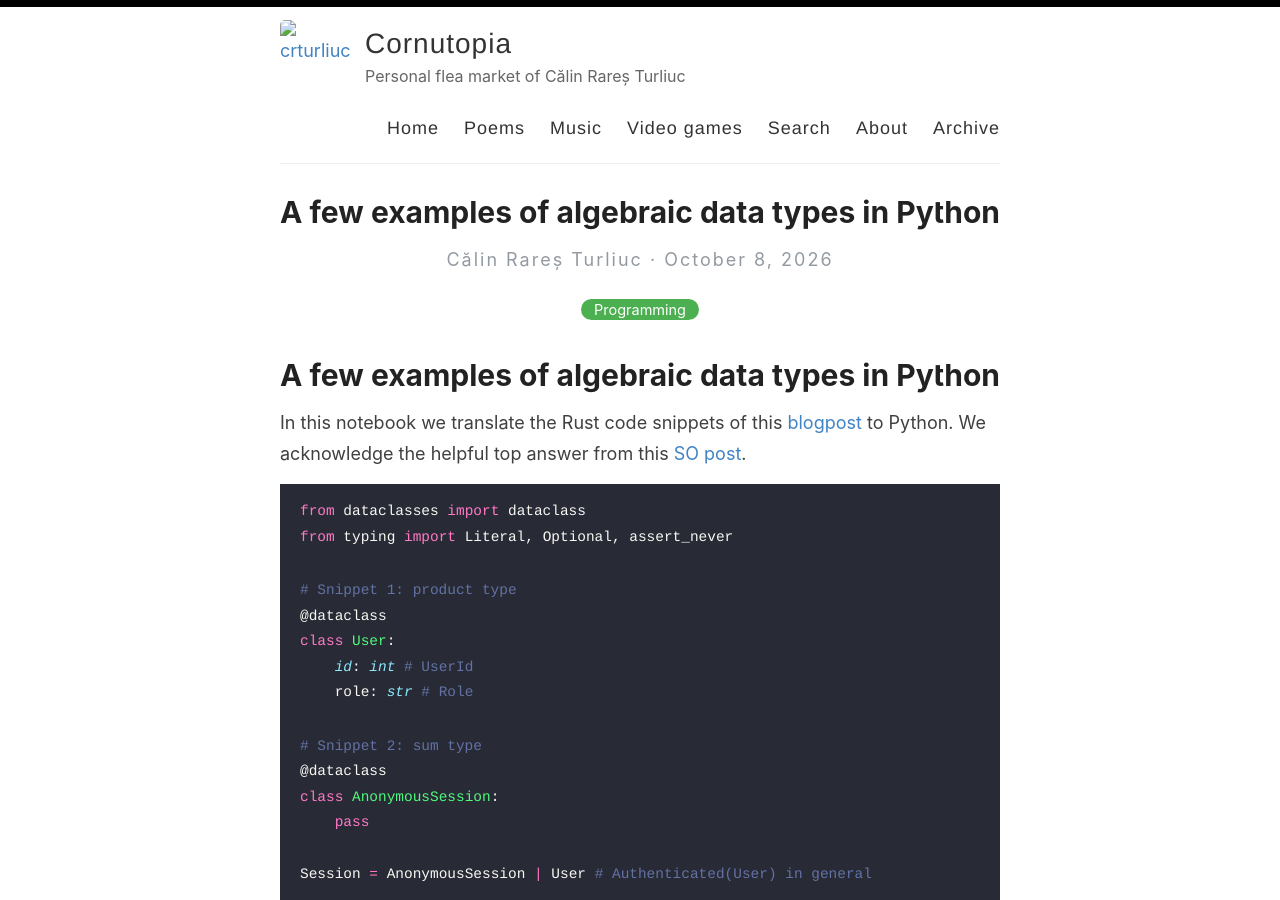
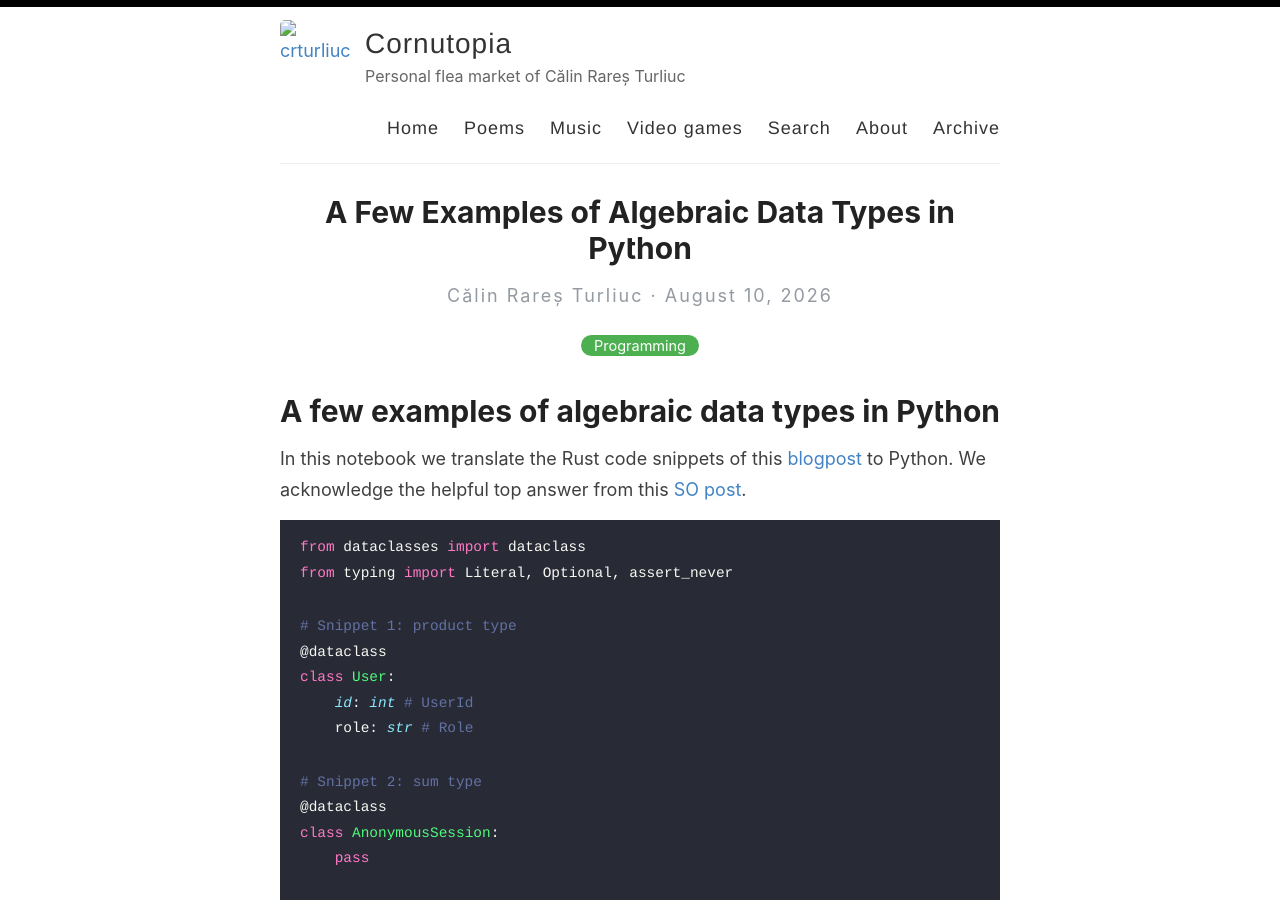
Before and after one commit to crturliuc/crturliuc.github.io, a Jekyll site: the page built from _posts/2026-08-10-ADTs-in-Python.md, in a window 1280 px wide and 900 px high. Built offline with Jekyll 4.4.1, drawn with Linux system fonts in a browser that asks for light colours.

```diff
--- a/_posts/2026-10-08-ADTs-in-Python.md
+++ b/_posts/2026-08-10-ADTs-in-Python.md
@@ -1,6 +1,6 @@
 ---
 layout: post
-title: "A few examples of algebraic data types in Python"
+title: "A Few Examples of Algebraic Data Types in Python"
 categories: Programming
 ---
 
```
